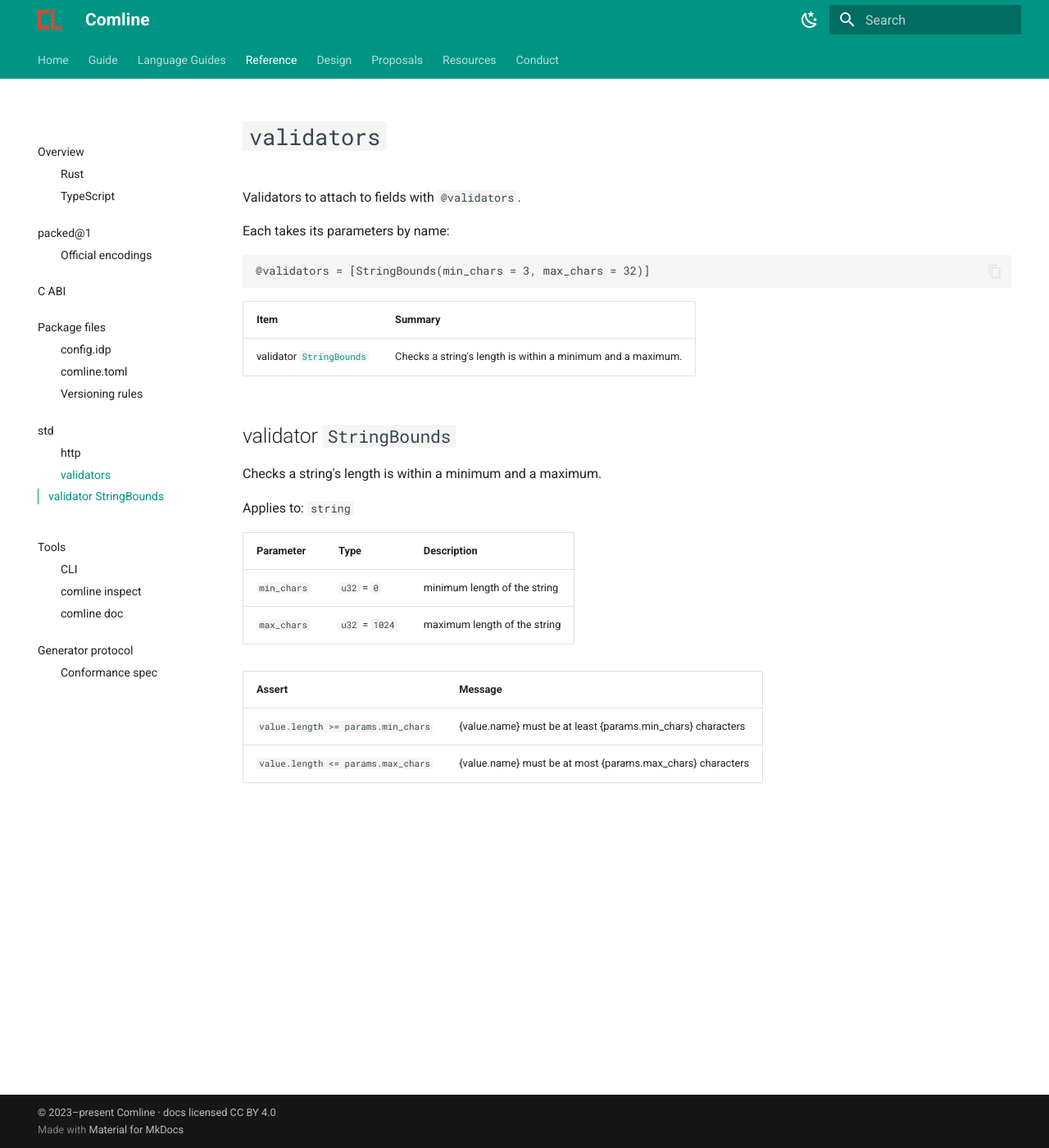
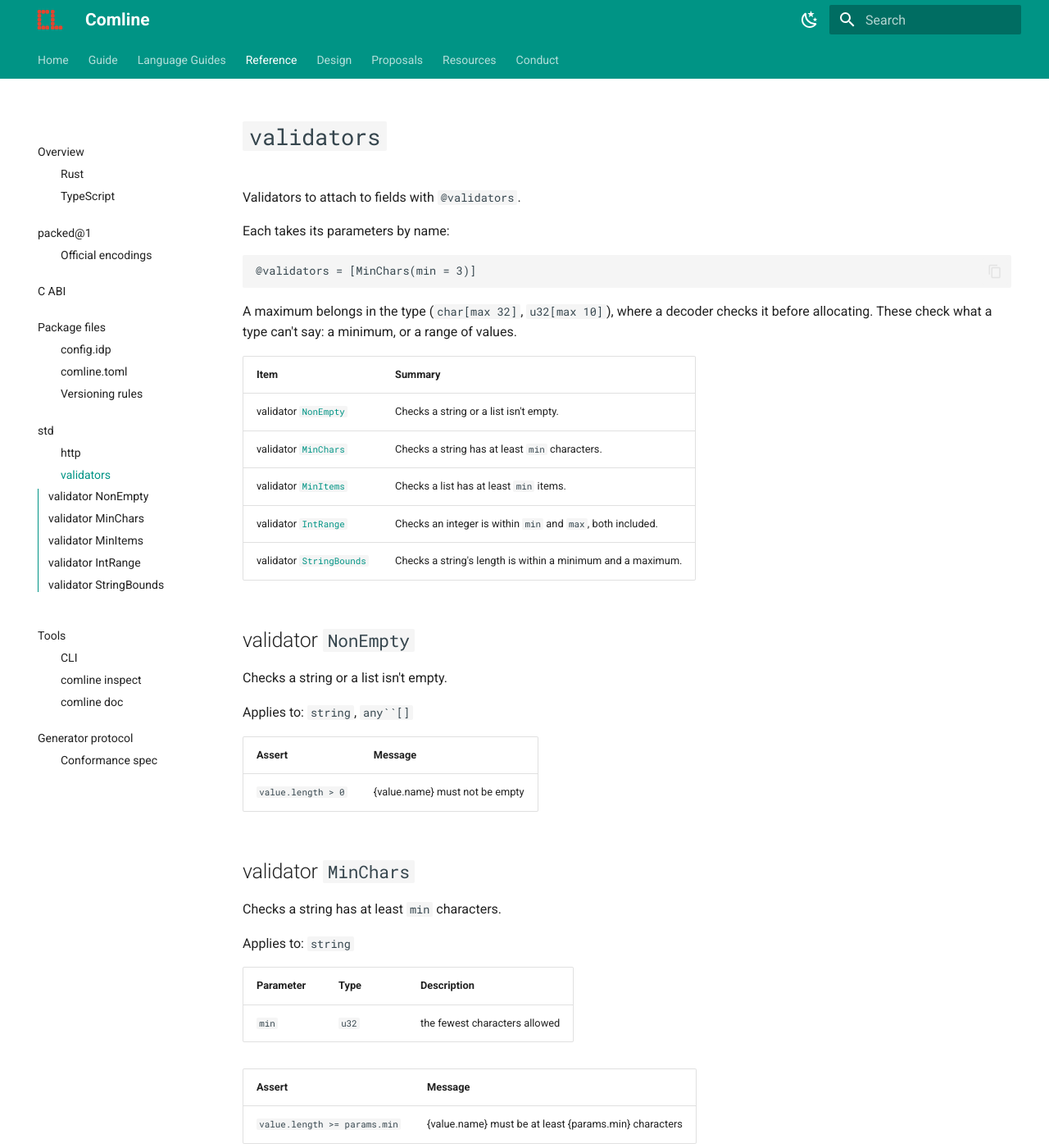
Before and after one commit to ComlineProject/docs, an MkDocs documentation site: the page built from docs/docs/std/validators.md, in a window 1280 px wide and 1400 px high. Shown: the whole window at 82% size. Built offline with MkDocs 1.6.1 and Material for MkDocs 9.7.7, drawn with Linux system fonts in a browser that asks for light colours; the version menu is left out; some of the changed text lies outside the part shown.

Commit message:
bounds step 10: std pages, build --reconcile, the doc-model schema, status (core#98)

```diff
--- a/docs/docs/std/validators.md
+++ b/docs/docs/std/validators.md
@@ -4,11 +4,81 @@ Validators to attach to fields with `@validators`.
 
 Each takes its parameters by name:
 
-    @validators = [StringBounds(min_chars = 3, max_chars = 32)]
+    @validators = [MinChars(min = 3)]
+
+A maximum belongs in the type (`char[max 32]`, `u32[max 10]`), where a
+decoder checks it before allocating. These check what a type can't say:
+a minimum, or a range of values.
 
 | Item | Summary |
 |---|---|
+| validator [`NonEmpty`](#nonempty) | Checks a string or a list isn't empty. |
+| validator [`MinChars`](#minchars) | Checks a string has at least `min` characters. |
+| validator [`MinItems`](#minitems) | Checks a list has at least `min` items. |
+| validator [`IntRange`](#intrange) | Checks an integer is within `min` and `max`, both included. |
 | validator [`StringBounds`](#stringbounds) | Checks a string's length is within a minimum and a maximum. |
+
+<a id="nonempty"></a>
+
+## validator `NonEmpty`
+
+Checks a string or a list isn't empty.
+
+Applies to: `string`, `any``[]`
+
+| Assert | Message |
+|---|---|
+| `value.length > 0` | {value.name} must not be empty |
+
+<a id="minchars"></a>
+
+## validator `MinChars`
+
+Checks a string has at least `min` characters.
+
+Applies to: `string`
+
+| Parameter | Type | Description |
+|---|---|---|
+| `min` | `u32` | the fewest characters allowed |
+
+| Assert | Message |
+|---|---|
+| `value.length >= params.min` | {value.name} must be at least {params.min} characters |
+
+<a id="minitems"></a>
+
+## validator `MinItems`
+
+Checks a list has at least `min` items.
+
+Applies to: `any``[]`
+
+| Parameter | Type | Description |
+|---|---|---|
+| `min` | `u32` | the fewest items allowed |
+
+| Assert | Message |
+|---|---|
+| `value.length >= params.min` | {value.name} must have at least {params.min} items |
+
+<a id="intrange"></a>
+
+## validator `IntRange`
+
+Checks an integer is within `min` and `max`, both included.
+
+Applies to: `u8`, `u16`, `u32`, `u64`, `s8`, `s16`, `s32`, `s64`
+
+| Parameter | Type | Description |
+|---|---|---|
+| `min` | `s64` = `s64::MIN` | the smallest value allowed |
+| `max` | `u64` = `u64::MAX` | the largest value allowed |
+
+| Assert | Message |
+|---|---|
+| `value >= params.min` | {value.name} must be at least {params.min} |
+| `value <= params.max` | {value.name} must be at most {params.max} |
 
 <a id="stringbounds"></a>
 
@@ -16,12 +86,16 @@ Each takes its parameters by name:
 
 Checks a string's length is within a minimum and a maximum.
 
+Deprecated in spirit: the type carries the maximum (`char[max 32]`), and
+`MinChars` the minimum. `max_chars` defaults to no limit, so it never
+refuses what the type allows.
+
 Applies to: `string`
 
 | Parameter | Type | Description |
 |---|---|---|
 | `min_chars` | `u32` = `0` | minimum length of the string |
-| `max_chars` | `u32` = `1024` | maximum length of the string |
+| `max_chars` | `u32` = `u32::MAX` | maximum length of the string |
 
 | Assert | Message |
 |---|---|
```
Also changed, not shown: docs/docs/design/type-bounds.md (+4 -2 lines), docs/docs/guide/ir/cas.md (+4 -2 lines), docs/docs/reference/cli.md (+1 -1 lines), docs/docs/schemas/doc-model/1.json (+10 -2 lines), docs/docs/std/http.md (+4 -4 lines).
